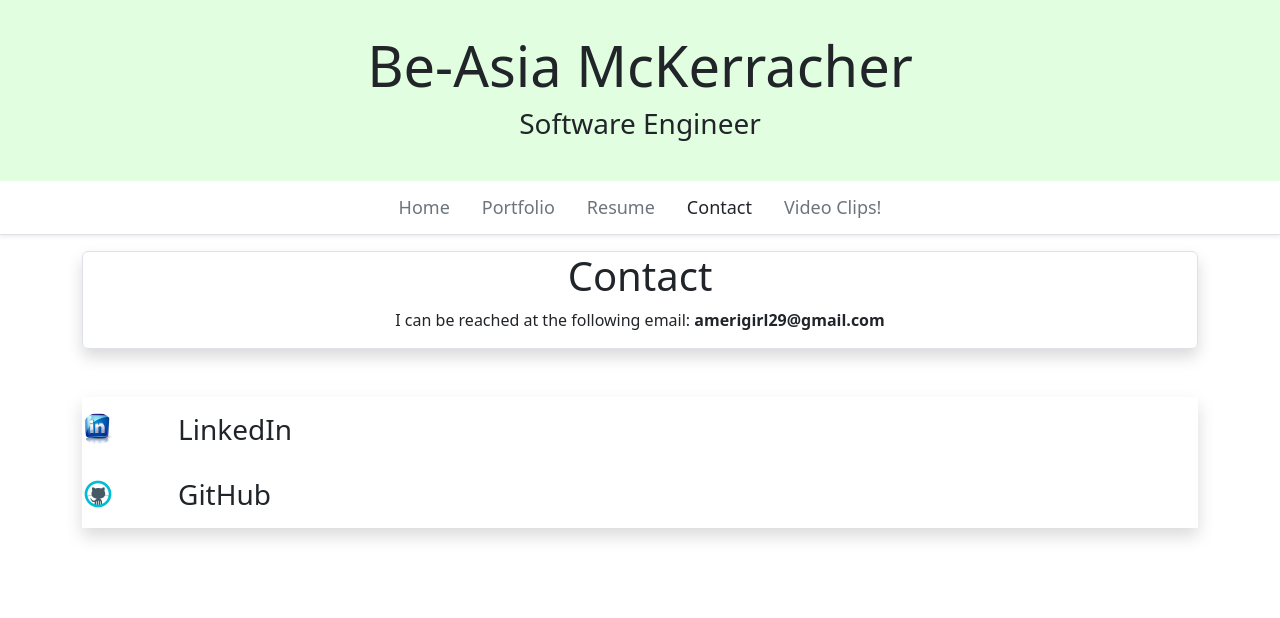
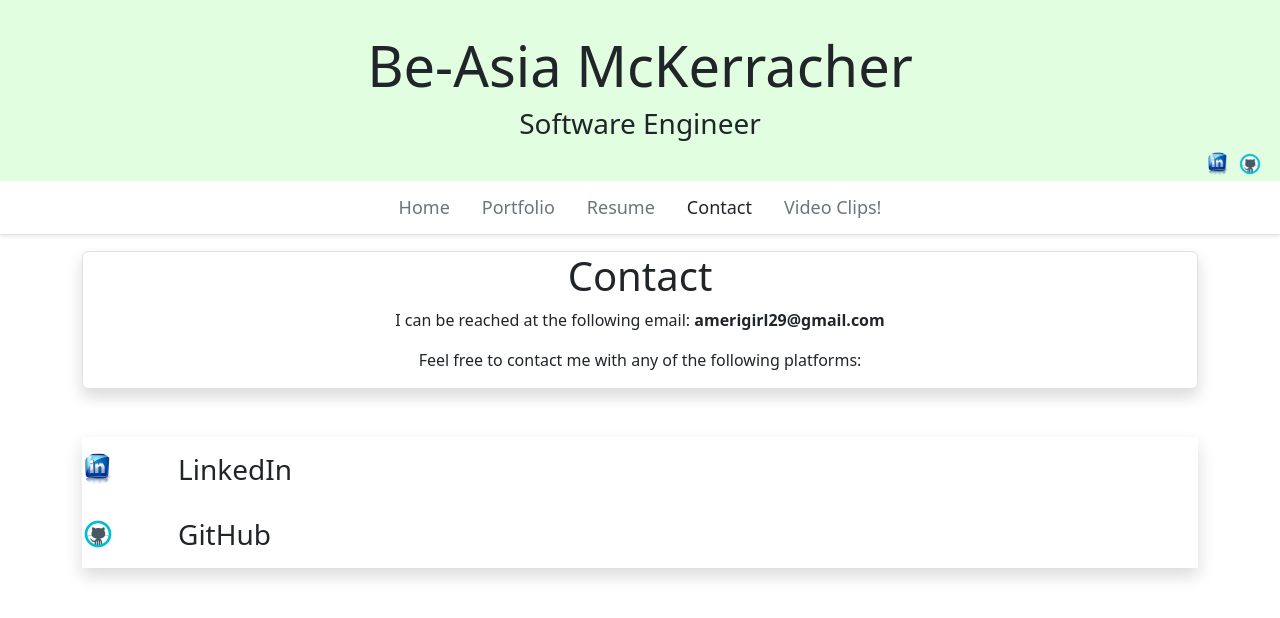
Before and after one commit to amerigirl/AngularPortfolioWebsite, an Angular app: page /contact in a window 1280 px wide. Shown: the top 618 px of the page. Built offline with nearby package versions, Linux system fonts and the light colour scheme.

Commit message:
adding icons to the header page

```diff
--- a/src/app/contact/contact.component.html
+++ b/src/app/contact/contact.component.html
@@ -4,6 +4,7 @@
     <p>
       I can be reached at the following email: <b>amerigirl29&#64;gmail.com</b>
     </p>
+    <p>Feel free to contact me with any of the following platforms: </p>
   </div>
 
   <div class="list-gropu shadow">
@@ -17,7 +18,7 @@
         width="32"
         height="32"
         alt="LinkedIn"
-        class="rounded-circle flex-shrin-0 me-5"
+        class="rounded-circle flex-shrink-0 me-5"
       />
       <h3 class="mb-0">LinkedIn</h3>
     </a>
@@ -32,7 +33,7 @@
         width="32"
         height="32"
         alt="GitHub"
-        class="rounded-circle flex-shrin-0 me-5"
+        class="rounded-circle flex-shrink-0 me-5"
       />
       <h3 class="mb-0">GitHub</h3>
     </a>
--- a/src/app/header/header.component.html
+++ b/src/app/header/header.component.html
@@ -1,10 +1,38 @@
-<div class="header">
+<div class="header" style="position: relative;">
 
   <div class="text-center">
     <h1 class="display-4">Be-Asia McKerracher</h1>
     <h3>Software Engineer</h3>
   </div>
 
+
+  <div style="position: absolute; bottom: 5px; right: 10px;">
+       <a
+      href="https://www.linkedin.com/in/be-asia/"
+      target="_blank"
+    >
+      <img
+        src="\assets\images\linkedin-icon.png"
+        width="24"
+        height="24"
+        alt="LinkedIn"
+        class="rounded-circle me-2"
+      />
+    </a>
+
+    <a
+      href="https://github.com/amerigirl"
+      target="_blank"
+    >
+      <img
+        src="\assets\images\gitHub.png"
+        width="24"
+        height="24"
+        alt="GitHub"
+        class="rounded-circle me-2"
+      />
+    </a>
+  </div>
   <!-- <div class="laptop">
     <img class="laptop" src= \assets\images\laptop2.jpg>
     <img class="mePic" src= \assets\images\pic_of_me.jpg>
```
